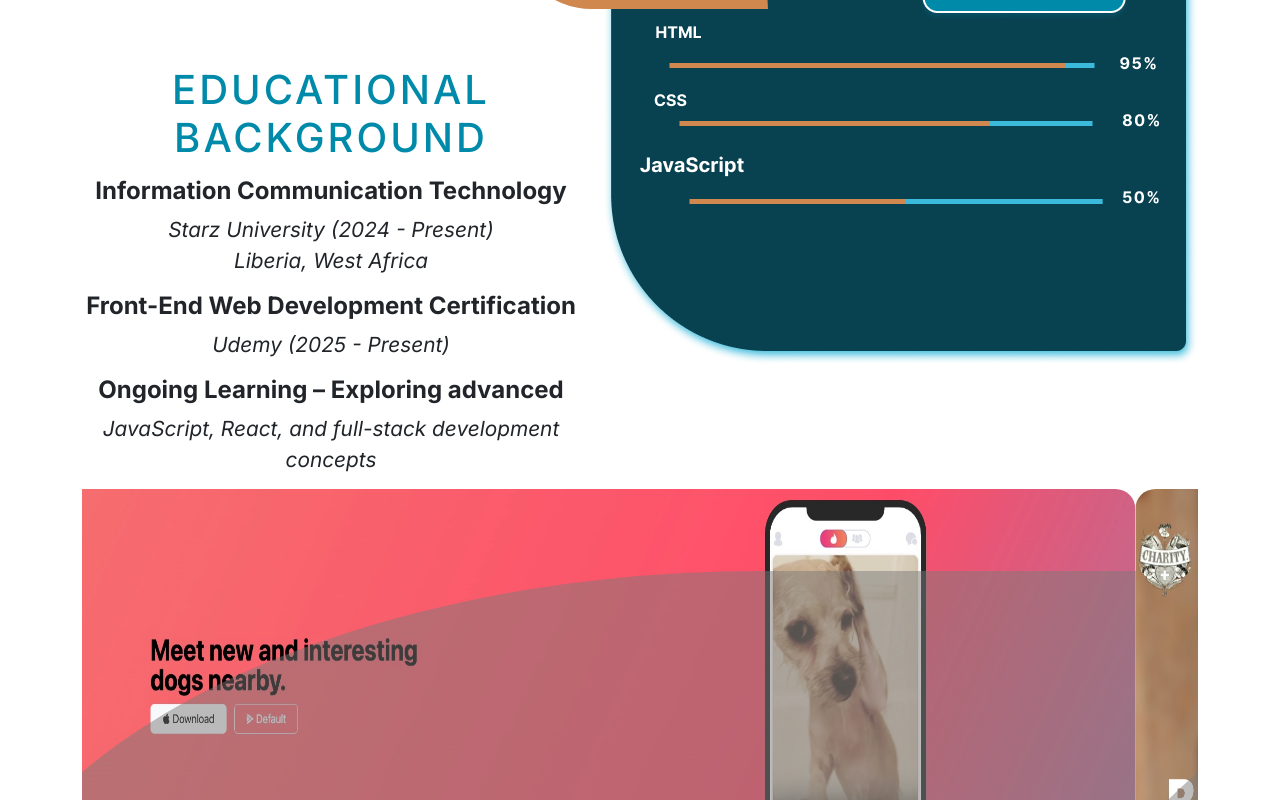
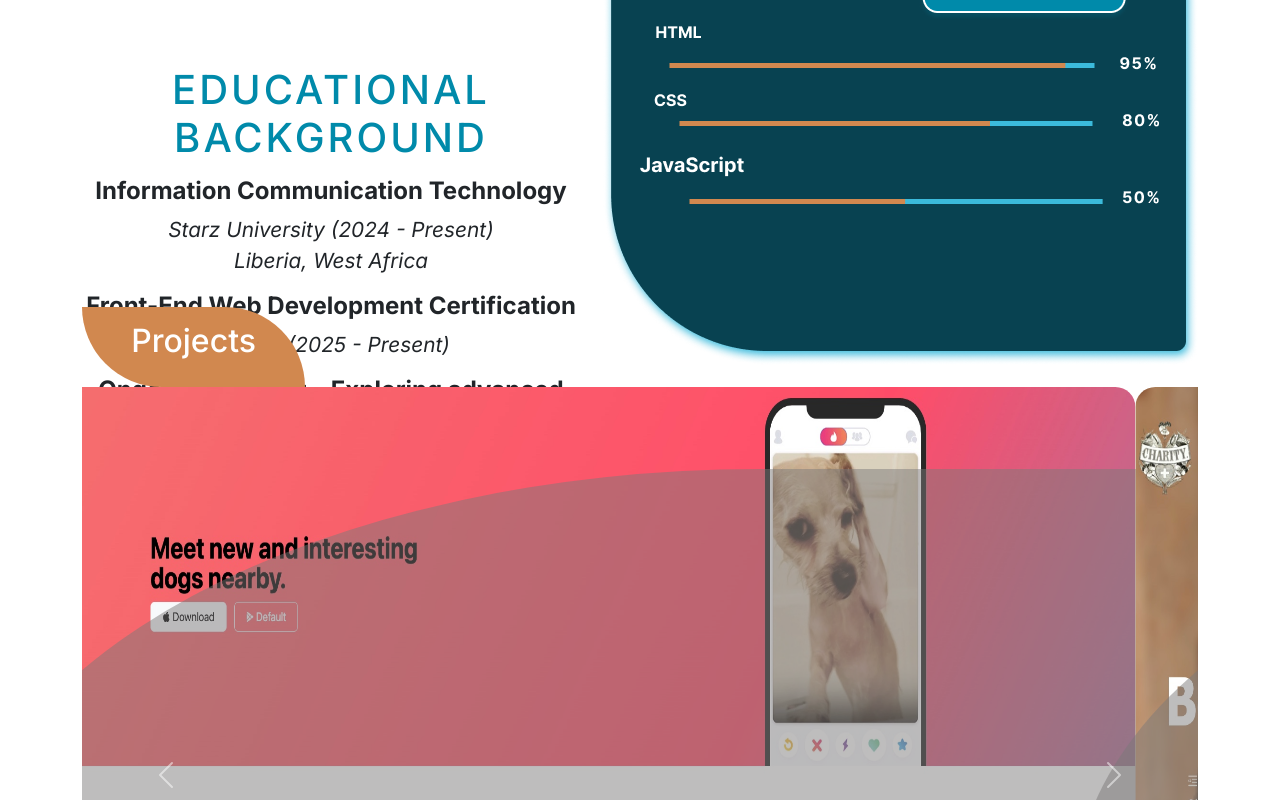
Before and after one commit to Sayon-okai/capstone-project2.github.io, a plain HTML site: page index.html in a window 1280 px wide. Shown: the part 1431-2231 px from the top of the page. Drawn offline with nearby package versions, Linux system fonts and the light colour scheme.

Commit message:
implement small fix on project main-intro-text postion  ---

```diff
--- a/css/style.css
+++ b/css/style.css
@@ -150,7 +150,7 @@ ul li .nav-link {
 
 .about-section {
     /* background-color: #008AAA; */
-    height: 80vh;
+    height: 70vh;
     display: grid;
     grid-template-rows:  1fr 1fr 1fr;
     grid-template-columns: 1fr 1fr;
@@ -205,11 +205,10 @@ ul li .nav-link {
 /* Project */
 
 .project-section-h2 {
-    position: absolute;
+    position: relative;
     height: 2.5em;
-    width: 20%;
-    left: 40%;
-    top: 170vh;
+     width: 20%;
+    /* left: 40%;  */
 
     padding: 15px 0 10px 0;
     font-size: 2em;
@@ -224,7 +223,7 @@ ul li .nav-link {
 .project-section {
     width: 100%;
     height: 80vh;
-    margin-top: 8%;
+
 
 }
 .project-info {
```
